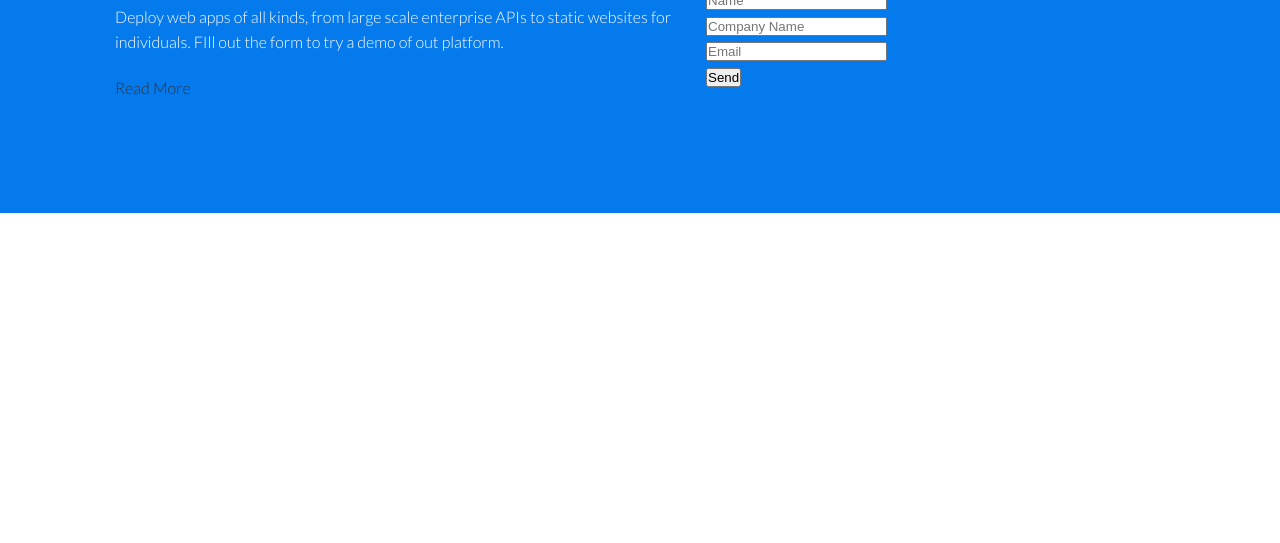
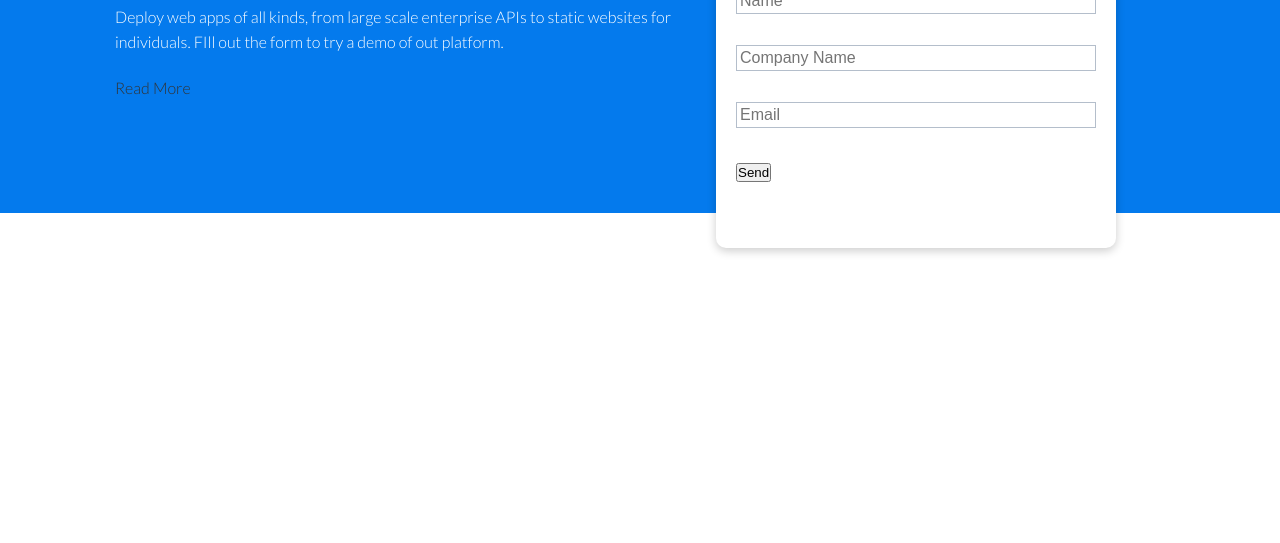
Before and after one commit to kreid333/teno-cloud, a plain HTML site: page index.html in a window 1280 px wide. Shown: the part 257-800 px from the top of the page. Drawn offline with Linux system fonts and the light colour scheme.

Commit message:
styled the request a demo card and the form inside of it

```diff
--- a/css/style.css
+++ b/css/style.css
@@ -90,6 +90,33 @@ img {
 .showcase .grid {
     grid-template-columns: 55% 45%;
     gap: 30px;
+    overflow: visible;
+}
+
+.showcase-form {
+    position: relative;
+    top: 60px;
+    height: 350px;
+    width: 400px;
+    padding: 40px;
+    z-index: 100;
+}
+
+.showcase-form .form-control {
+    margin: 30px 0px;
+}
+
+.showcase-form input[type='text'],
+.showcase-form input[type='email'] {
+    border: 0;
+    border: 1px solid #b4becb;
+    width: 100%;
+    padding: 3px;
+    font-size: 16px;
+}
+
+.showcase-form input:focus {
+    outline: none;
 }
 
 /* UTILITIES */
@@ -99,6 +126,15 @@ img {
     margin: 0 auto;
     overflow: hidden;
     padding: 0px 40px;
+}
+
+.card {
+    background-color: #fff;
+    color: var(--primary-text);
+    border-radius: 10px;
+    box-shadow: 0 3px 10px rgba(0, 0, 0, 0.2);
+    padding: 20px;
+    margin: 10px;
 }
 
 .flex {
```
